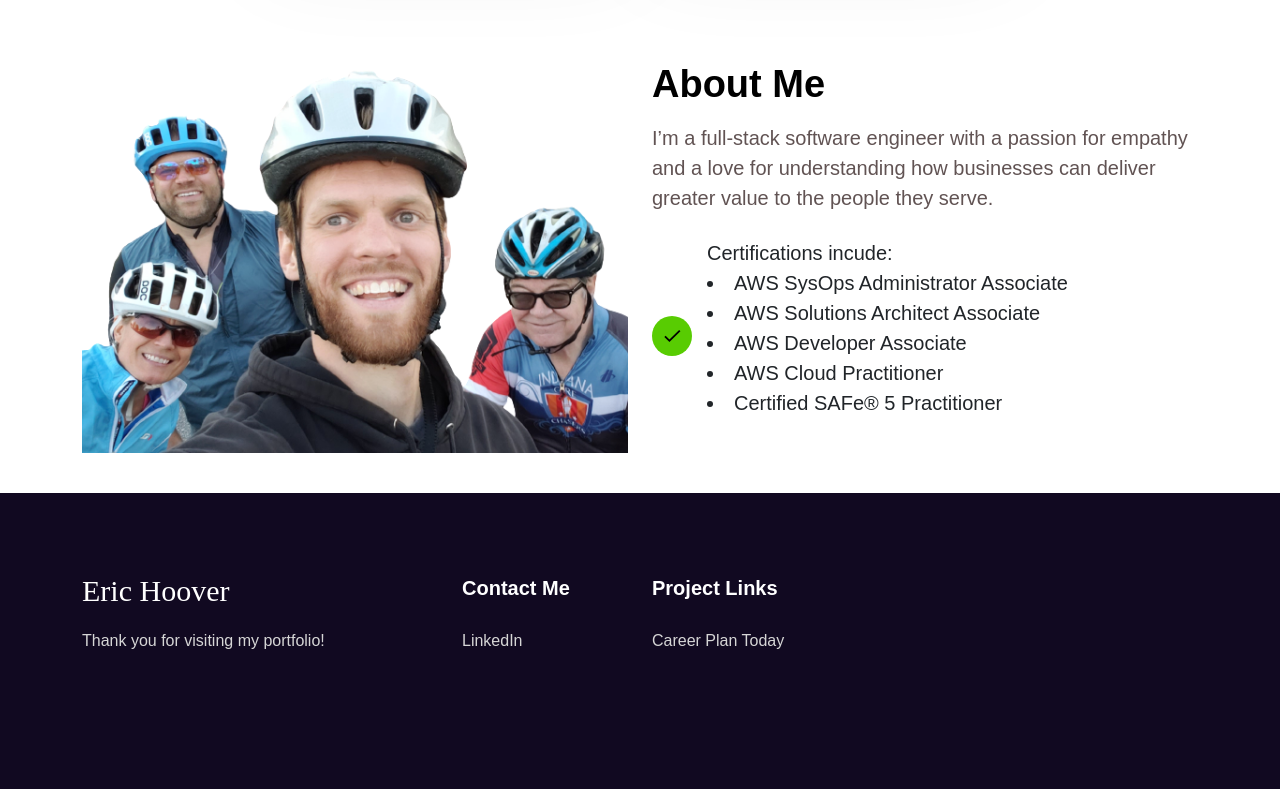
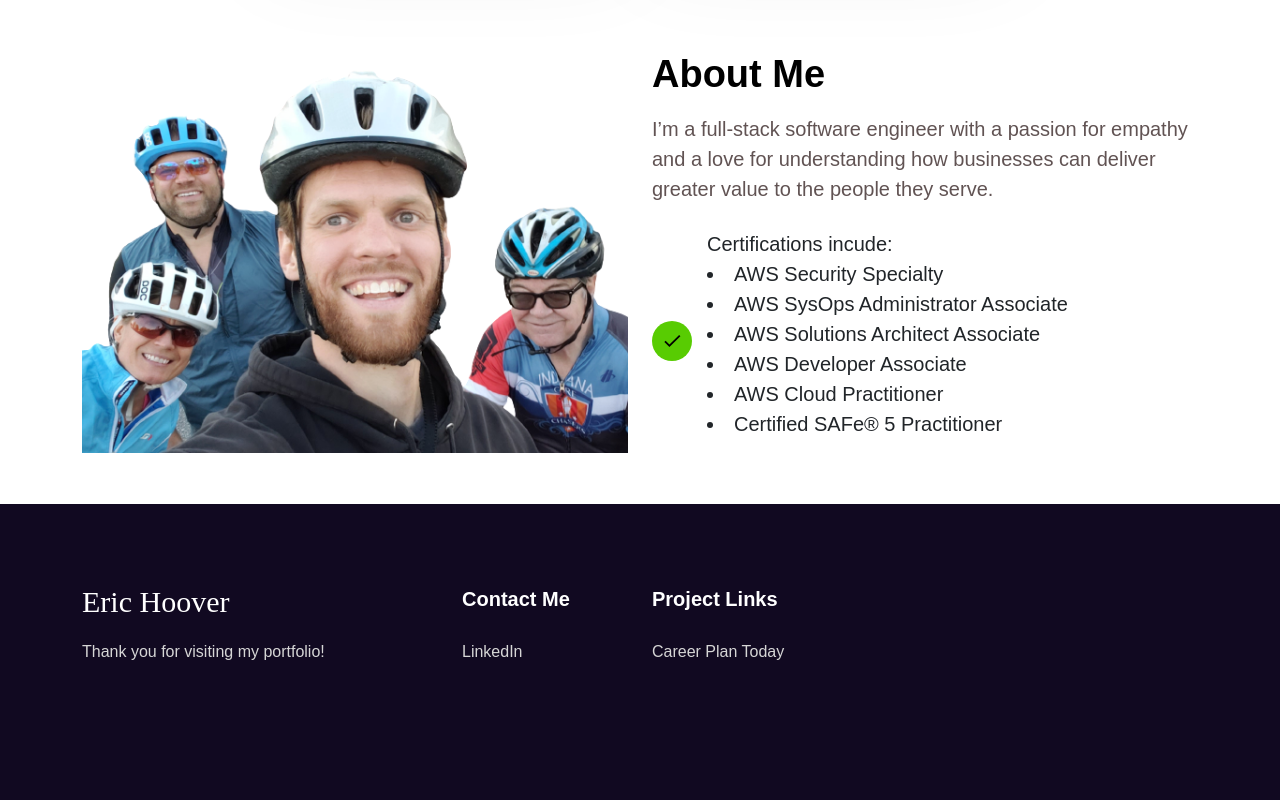
Before and after one commit to ehoover3/Portfolio, a React (Create React App) app: page / in a window 1280 px wide. Shown: the part 1551-2351 px from the top of the page. Built offline with nearby package versions, Linux system fonts and the light colour scheme.

Commit message:
add aws security specialty

```diff
--- a/src/components/About.tsx
+++ b/src/components/About.tsx
@@ -20,22 +20,17 @@ function About() {
             <div className='mb-3'>
               <Heading title='About Me' />
             </div>
-            <p className='sub-heading'>
-              I’m a full-stack software engineer with a passion for empathy and a love for understanding how businesses can deliver greater value to
-              the people they serve.
-            </p>
+            <p className='sub-heading'>I’m a full-stack software engineer with a passion for empathy and a love for understanding how businesses can deliver greater value to the people they serve.</p>
             <ListGroup>
               <ListGroup.Item className='d-flex align-items-center'>
                 <div className='check'>
                   <svg width='21' height='12' viewBox='0 0 31 22' fill='none' xmlns='http://www.w3.org/2000/svg'>
-                    <path
-                      d='M9.91273 17.2739L2.87296 10.4609L0.526367 12.7319L9.91273 21.8159L30.0264 2.35012L27.6798 0.0791016L9.91273 17.2739Z'
-                      fill='black'
-                    />
+                    <path d='M9.91273 17.2739L2.87296 10.4609L0.526367 12.7319L9.91273 21.8159L30.0264 2.35012L27.6798 0.0791016L9.91273 17.2739Z' fill='black' />
                   </svg>
                 </div>
                 <p>
                   Certifications incude:
+                  <li>AWS Security Specialty</li>
                   <li>AWS SysOps Administrator Associate</li>
                   <li>AWS Solutions Architect Associate</li>
                   <li>AWS Developer Associate</li>
```
